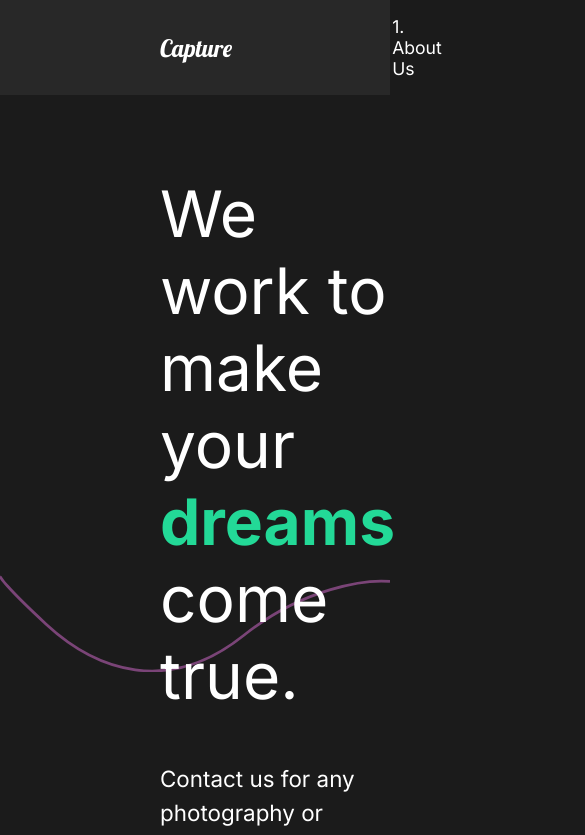
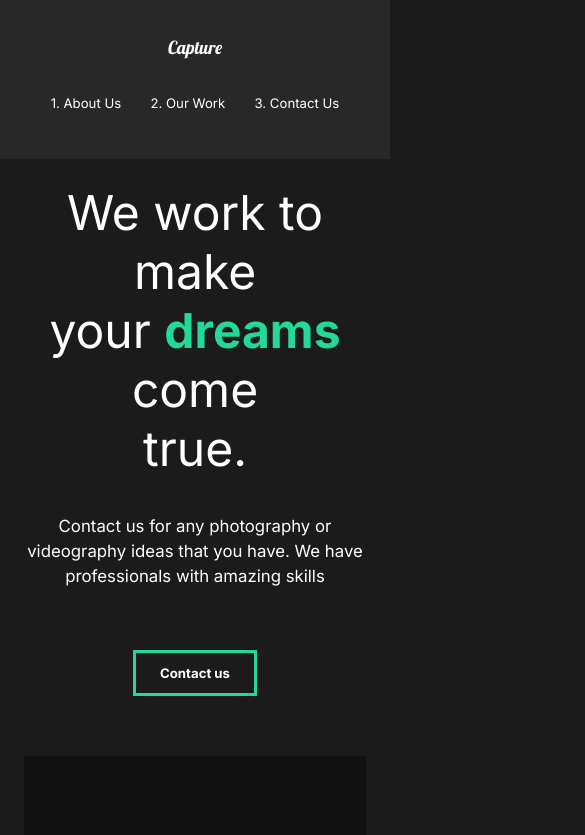
Before and after one commit to HristozovR/capture-portfolio, a React (Create React App) app: page / in a window 390 px wide. Shown: the top 835 px of the page, 585 px wide, since content can reach past the window. Built offline with nearby package versions, Linux system fonts and the light colour scheme.

Commit message:
Mobile Friendly

```diff
--- a/src/components/GlobalStyle.js
+++ b/src/components/GlobalStyle.js
@@ -6,6 +6,12 @@
     margin: 0;
     padding: 0;
     box-sizing: border-box;
+  }
+
+  html {
+    @media (max-width: 1700px) {
+      font-size: 75%;
+    }
   }
 
   body {
--- a/src/components/Nav.js
+++ b/src/components/Nav.js
@@ -57,4 +57,20 @@
     padding-left: 10rem;
     position: relative;
   }
+  @media (max-width: 1300px) {
+    flex-direction: column;
+    padding: 2rem 1rem;
+    #logo {
+      display: inline-block;
+      margin: 1rem;
+    }
+    ul {
+      padding: 2rem;
+      justify-content: space-around;
+      width: 100%;
+      li {
+        padding: 0;
+      }
+    }
+  }
 `;
--- a/src/components/ServicesSection.js
+++ b/src/components/ServicesSection.js
@@ -75,6 +75,9 @@
 const Cards = styled.div`
   display: flex;
   flex-wrap: wrap;
+  @media (max-width: 1300px) {
+    justify-content: center;
+  }
 `;
 
 const Card = styled.div`
--- a/src/components/useScroll.js
+++ b/src/components/useScroll.js
@@ -4,7 +4,7 @@
 
 export const useScroll = () => {
   const controls = useAnimationControls();
-  const [element, inView] = useInView({ threshold: 0.4 });
+  const [element, inView] = useInView({ threshold: 0.3 });
   useEffect(() => {
     if (inView) {
       controls.start('show');
--- a/src/pages/ContactUs.js
+++ b/src/pages/ContactUs.js
@@ -47,11 +47,19 @@
   padding: 5rem 10rem;
   color: #353535;
   min-height: 90vh;
+
+  @media (max-width: 1500px) {
+    padding: 2rem;
+    font-size: 1rem;
+  }
 `;
 
 const Title = styled.div`
   margin-bottom: 4rem;
   color: black;
+  @media (max-width: 1500px) {
+    margin-top: 5rem;
+  }
 `;
 
 const Hide = styled.div`
--- a/src/pages/MovieDetail.js
+++ b/src/pages/MovieDetail.js
@@ -84,6 +84,10 @@
   margin: 5rem 10rem;
   align-items: center;
   justify-content: space-around;
+  @media (max-width: 1500px) {
+    display: block;
+    margin: 2rem 2rem;
+  }
 `;
 
 const AwardStyle = styled.div`
--- a/src/pages/OurWork.js
+++ b/src/pages/OurWork.js
@@ -85,6 +85,9 @@
   h2 {
     padding: 1rem 0rem;
   }
+  @media (max-width: 1300px) {
+    padding: 2rem 2rem;
+  }
 `;
 
 const Movie = styled(motion.div)`
--- a/src/styles.js
+++ b/src/styles.js
@@ -8,6 +8,11 @@
   justify-content: space-between;
   padding: 5rem 10rem;
   color: white;
+  @media (max-width: 1300px) {
+    display: block;
+    padding: 2rem;
+    text-align: center;
+  }
 `;
 
 export const Description = styled.div`
@@ -16,6 +21,12 @@
   z-index: 2;
   h2 {
     font-weight: lighter;
+  }
+  @media (max-width: 1300px) {
+    padding: 0;
+    button {
+      margin: 2rem 0rem 5rem 0rem;
+    }
   }
 `;
 
```
